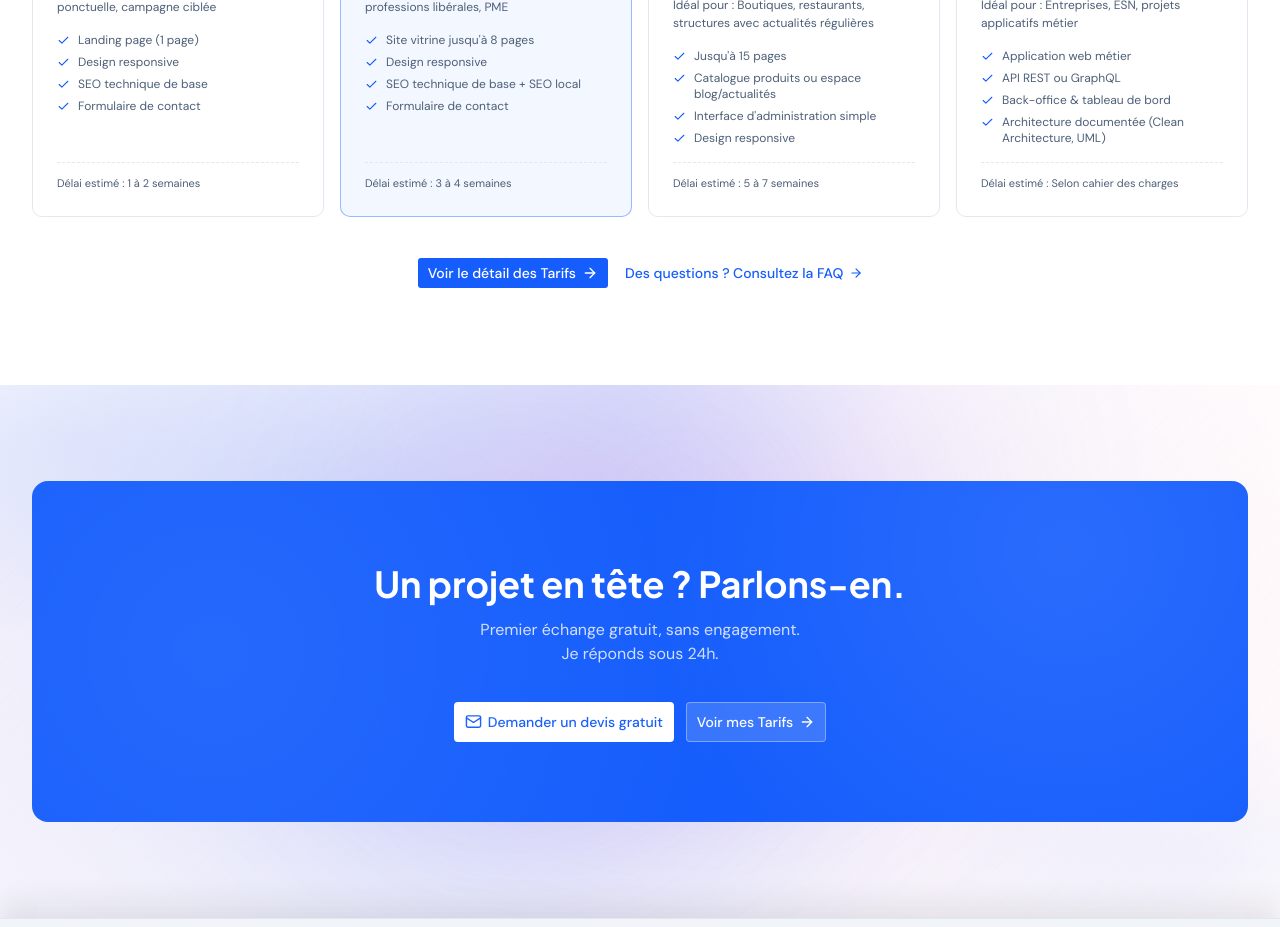
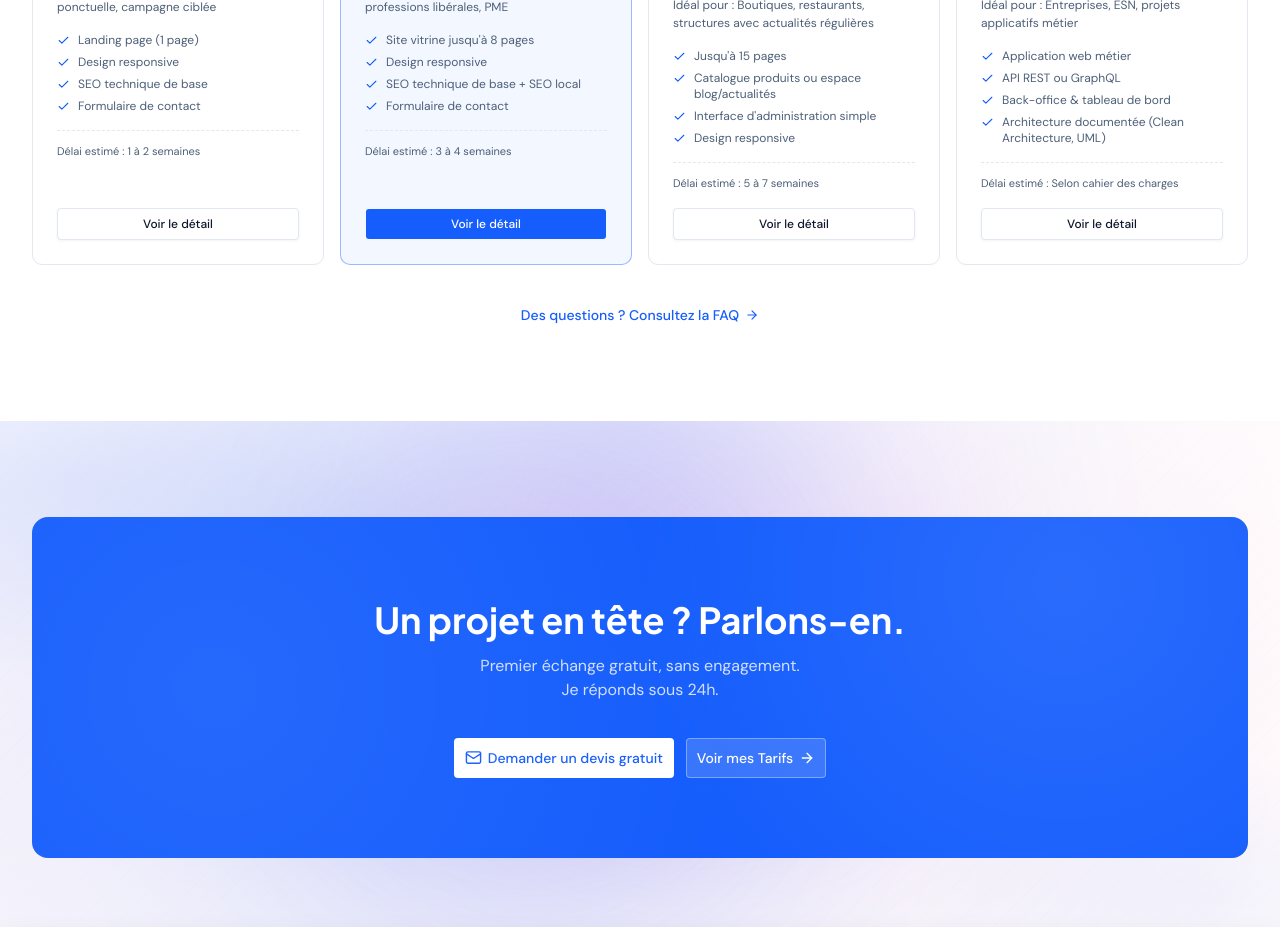
Before and after one commit to Yiroma/yiroma-website, a Next.js app: page / in a window 1280 px wide. Shown: the part 3940-4867 px from the top of the page. Built offline with nearby package versions, Linux system fonts and the light colour scheme; no server answers.

Commit message:
fix(pricingPreview): corrige et individualise le link

```diff
--- a/src/components/home/PricingPreview.tsx
+++ b/src/components/home/PricingPreview.tsx
@@ -9,6 +9,8 @@ import { buttonVariants } from "@/components/ui/button";
 import { webPlans } from "@/data/pricing.data";
 import { navLinks } from "@/data/nav.data";
 import { fadeInUp, staggerContainer, staggerItem } from "@/lib/motion-variants";
+
+const pricingHref = navLinks.find((l) => l.href === "/pricing/")!.href;
 
 export function PricingPreview() {
   return (
@@ -79,9 +81,19 @@ export function PricingPreview() {
                 ))}
               </ul>
 
-              <p className="text-muted-foreground mt-auto border-t border-dashed pt-3 text-[0.6875rem]">
+              <p className="text-muted-foreground border-t border-dashed pt-3 text-[0.6875rem]">
                 Délai estimé : {plan.delay}
               </p>
+
+              <Link
+                href={`${pricingHref}#${plan.id}`}
+                className={cn(
+                  buttonVariants({ variant: plan.highlighted ? "default" : "outline", size: "sm" }),
+                  "mt-auto w-full justify-center text-xs",
+                )}
+              >
+                Voir le détail
+              </Link>
             </motion.div>
           ))}
         </motion.div>
@@ -94,13 +106,7 @@ export function PricingPreview() {
           viewport={{ once: true, amount: 0.5 }}
         >
           <Link
-            href={navLinks[1].href}
-            className={cn(buttonVariants({ variant: "default", size: "sm" }), "gap-1.5")}
-          >
-            Voir le détail des {navLinks[2].label} <ArrowRight size={14} aria-hidden="true" />
-          </Link>
-          <Link
-            href={`${navLinks[2].href}#faq`}
+            href={`${pricingHref}#faq`}
             className="text-primary inline-flex items-center gap-1.5 text-sm font-medium transition-[gap] duration-150 hover:gap-2.5"
           >
             Des questions ? Consultez la FAQ <ArrowRight size={14} aria-hidden="true" />
--- a/src/components/pricing/PricingSection.tsx
+++ b/src/components/pricing/PricingSection.tsx
@@ -37,7 +37,9 @@ export function PricingSection() {
           viewport={{ once: true, amount: 0.1 }}
         >
           {webPlans.map((plan) => (
-            <PricingCard key={plan.name} plan={plan} />
+            <div key={plan.name} id={plan.id}>
+              <PricingCard plan={plan} />
+            </div>
           ))}
         </motion.div>
 
--- a/src/data/pricing.data.ts
+++ b/src/data/pricing.data.ts
@@ -1,4 +1,5 @@
 export type PricingPlan = {
+  id: string;
   name: string;
   tagline: string;
   price: string;
@@ -11,6 +12,7 @@ export type PricingPlan = {
 
 export const webPlans: PricingPlan[] = [
   {
+    id: "starter",
     name: "Starter",
     tagline: "La présence en ligne essentielle",
     price: "À partir de 600€",
@@ -27,6 +29,7 @@ export const webPlans: PricingPlan[] = [
     cta: "Demander un devis",
   },
   {
+    id: "pro",
     name: "Pro",
     tagline: "Votre vitrine professionnelle complète",
     price: "À partir de 1400€",
@@ -45,6 +48,7 @@ export const webPlans: PricingPlan[] = [
     cta: "Demander un devis",
   },
   {
+    id: "ecommerce",
     name: "E-commerce & CMS",
     tagline: "Vendez en ligne ou gérez votre contenu en autonomie",
     price: "À partir de 3200€",
@@ -64,6 +68,7 @@ export const webPlans: PricingPlan[] = [
     cta: "Demander un devis",
   },
   {
+    id: "sur-mesure",
     name: "Sur-mesure",
     tagline: "Pour les projets complexes et les besoins spécifiques",
     price: "Sur devis",
@@ -84,6 +89,7 @@ export const webPlans: PricingPlan[] = [
 
 export const addonPlans: PricingPlan[] = [
   {
+    id: "logo",
     name: "Création de logo",
     tagline: "Une identité visuelle qui vous ressemble",
     price: "À partir de 450€",
@@ -98,6 +104,7 @@ export const addonPlans: PricingPlan[] = [
     cta: "Demander un devis",
   },
   {
+    id: "charte",
     name: "Charte graphique",
     tagline: "Un socle visuel cohérent pour toutes vos communications",
     price: "À partir de 1200€",
@@ -113,6 +120,7 @@ export const addonPlans: PricingPlan[] = [
     cta: "Demander un devis",
   },
   {
+    id: "audit-seo",
     name: "Audit SEO / GEO",
     tagline: "Identifiez ce qui freine votre visibilité en ligne",
     price: "À partir de 600€",
```
Also changed, not shown: 1 other file (tests, documents, lock files or other folders).
